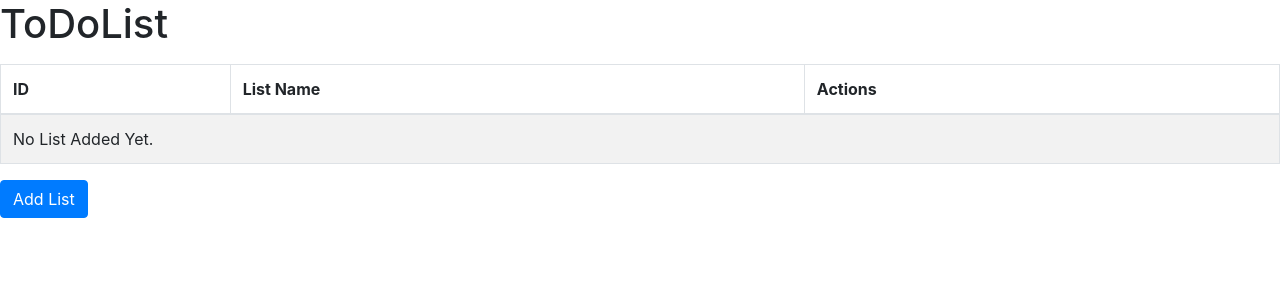
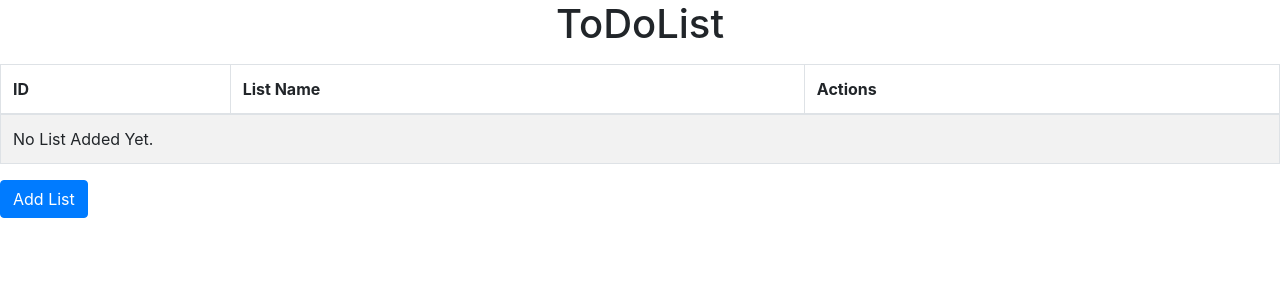
Before and after one commit to Jelmer-Ketelaar/ToDoList, a PHP site: page /Jaar-2/manageList.php in a window 1280 px wide. Shown: the part 56-356 px from the top of the page. Run offline with PHP 8.4, Linux system fonts and the light colour scheme; data that the repository does not hold is empty.

Commit message:
Update manageList.php

```diff
--- a/manageList.php
+++ b/manageList.php
@@ -12,6 +12,8 @@
 
     <link rel="stylesheet" href="https://stackpath.bootstrapcdn.com/bootstrap/4.3.1/css/bootstrap.min.css"
           integrity="sha384-ggOyR0iXCbMQv3Xipma34MD+dH/1fQ784/j6cY/iJTQUOhcWr7x9JvoRxT2MZw1T" crossorigin="anonymous">
+
+    <link rel="stylesheet" href="css/style.css">
 
     <script src="https://code.jquery.com/jquery-3.3.1.slim.min.js"
             integrity="sha384-q8i/X+965DzO0rT7abK41JStQIAqVgRVzpbzo5smXKp4YfRvH+8abtTE1Pi6jizo"
@@ -33,6 +35,7 @@
             aria-controls="navbarNav" aria-expanded="false" aria-label="Toggle navigation">
         <span class="navbar-toggler-icon"></span>
     </button>
+
         <div class="collapse navbar-collapse" id="navbarNav">
             <ul class="navbar-nav">
                 <li class="nav-item">
@@ -57,7 +60,8 @@
                         ?>
 
                         <li class="nav-item ">
-                        <a class="nav-link" href="listTask.php?list_id=<?php echo $list_id;?>"><?php echo $list_name ?></a>
+                            <a class="nav-link"
+                               href="listTask.php?list_id=<?php echo $list_id; ?>"><?php echo $list_name ?></a>
                         </li>
 
                         <?php
@@ -188,8 +192,8 @@
             ?>
             </tbody>
         </table>
+<a class="btn btn-primary" href="CRUD_list/addList.php">Add List</a>
     </div>
 </div>
-<a class="btn btn-primary" href="CRUD_list/addList.php">Add List</a>
 </body>
 </html>
```
Lines whose indentation alone changed are shown as unchanged.
